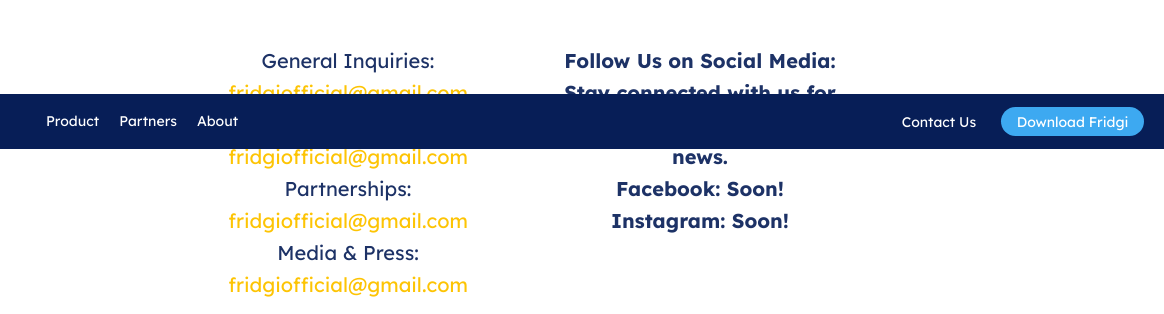
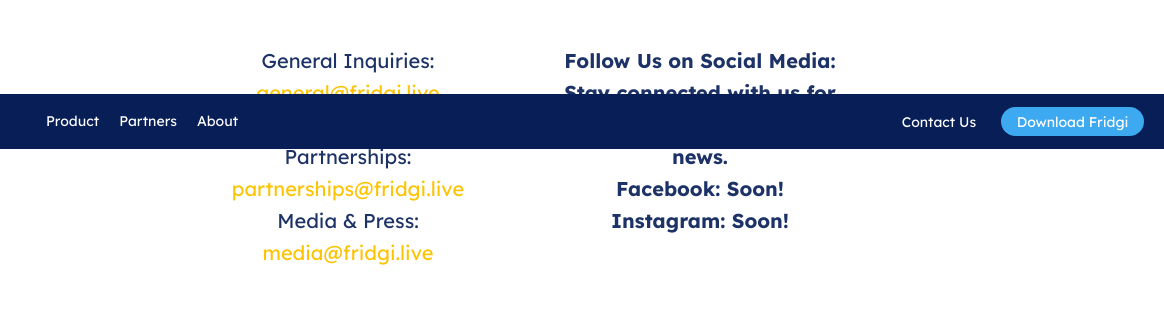
Before and after one commit to Reemb114/FridgiWebsite, a plain HTML site: page contact-us.html in a window 1280 px wide. Shown: the part 651-965 px from the top of the page, 116-1280 px from the left. Drawn offline with nearby package versions, Linux system fonts and the light colour scheme.

Commit message:
added new mails

```diff
--- a/contact-us.html
+++ b/contact-us.html
@@ -91,27 +91,21 @@
               <div class="content3">
                 <p>
                   General Inquiries:
-                  <a href="mailto:fridgiofficial@gmail.com"
-                    >fridgiofficial@gmail.com</a
-                  >
+                  <a href="mailto:general@fridgi.live">general@fridgi.live</a>
                 </p>
                 <p>
                   Support:
-                  <a href="mailto:fridgiofficial@gmail.com"
-                    >fridgiofficial@gmail.com</a
-                  >
+                  <a href="mailto:support@fridgi.live">support@fridgi.live</a>
                 </p>
                 <p>
                   Partnerships:
-                  <a href="mailto:fridgiofficial@gmail.com"
-                    >fridgiofficial@gmail.com</a
+                  <a href="mailto:partnerships@fridgi.live"
+                    >partnerships@fridgi.live</a
                   >
                 </p>
                 <p>
                   Media & Press:
-                  <a href="mailto:fridgiofficial@gmail.com"
-                    >fridgiofficial@gmail.com</a
-                  >
+                  <a href="mailto:media@fridgi.live">media@fridgi.live</a>
                 </p>
               </div>
 
```
